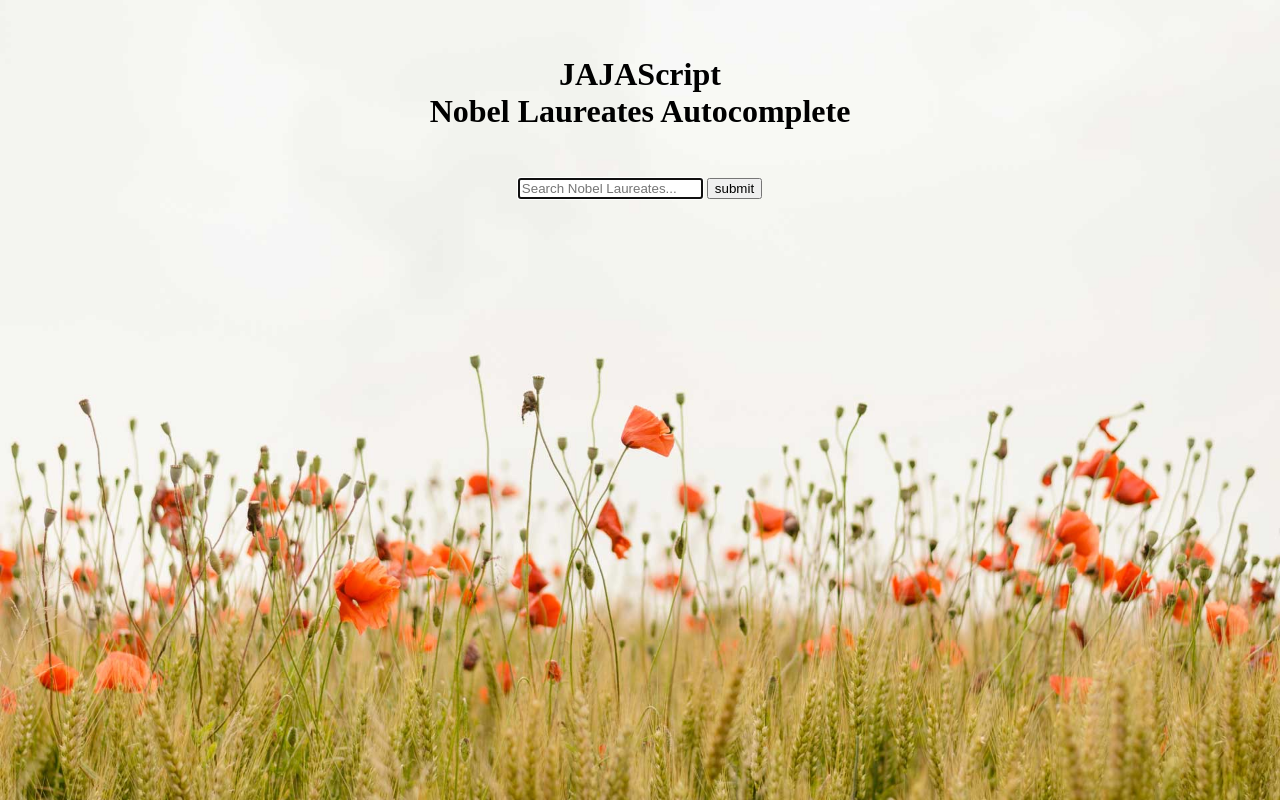
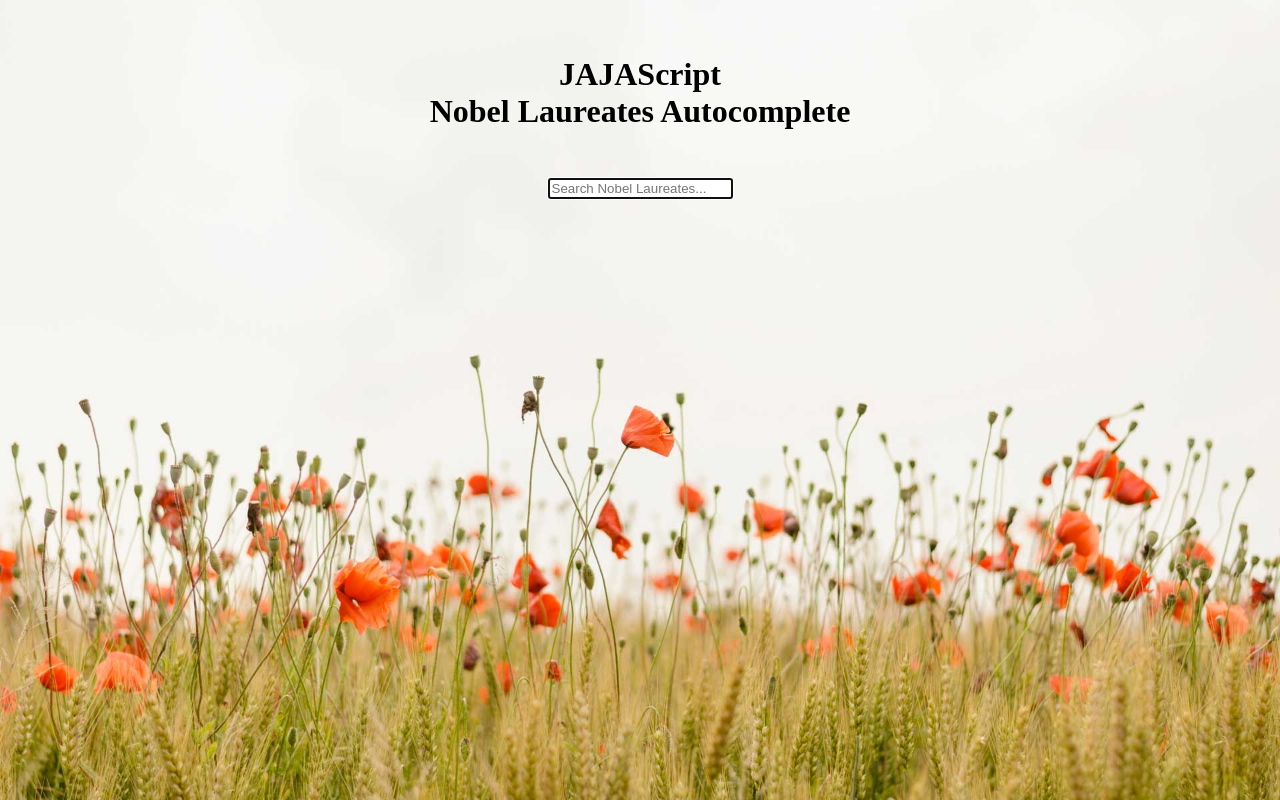
Before and after one commit to FAC10/week4-jajascript, a website: page public/index.html in a window 1280 px wide. Drawn offline with Linux system fonts and the light colour scheme.

Commit message:
delete submit button
relates #42

```diff
--- a/public/index.html
+++ b/public/index.html
@@ -14,7 +14,6 @@
 
 <form id="form" method="GET" action="search/">
   <input type="text" autofocus='true' placeholder='Search Nobel Laureates...'>
-  <input type="button" name="name" value="submit">
 </form>
 
 <script src="main.js"></script>
```
